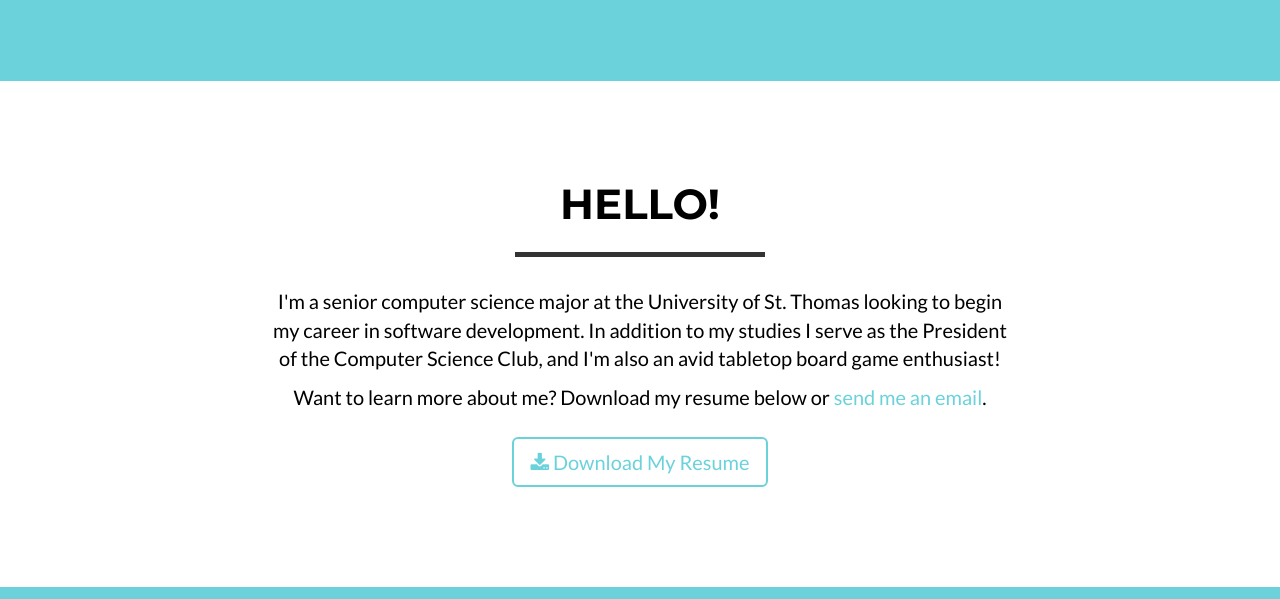
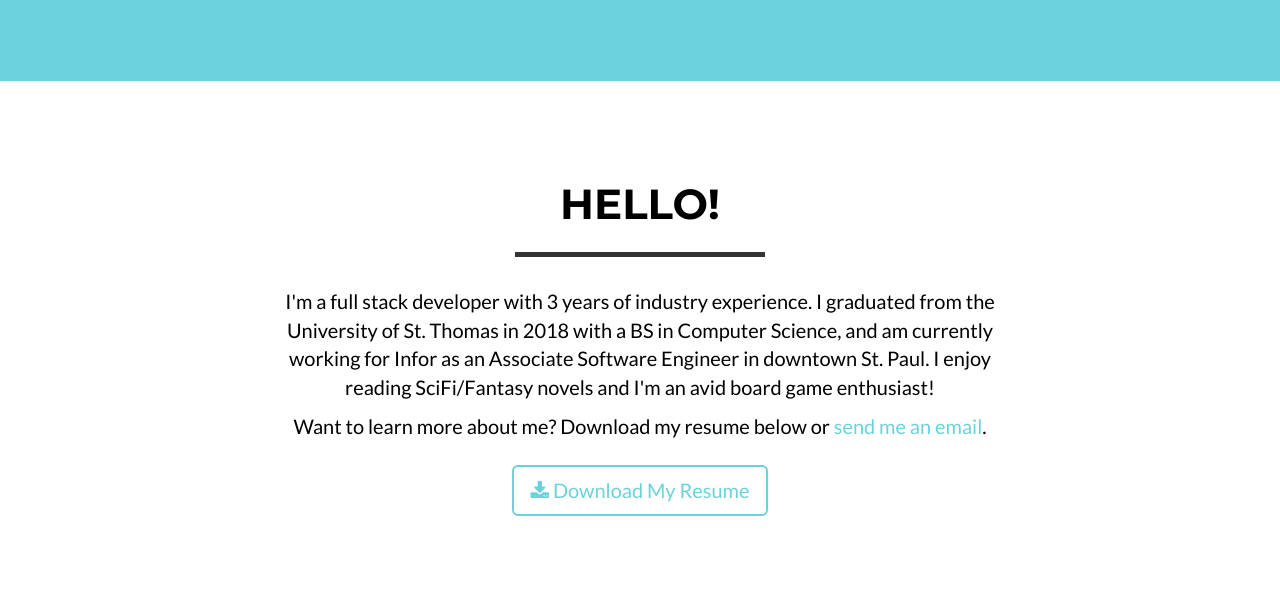
Before and after one commit to ntscheel/ntscheel.github.io, a plain HTML site: page index.html in a window 1280 px wide. Shown: the part 607-1206 px from the top of the page. Drawn offline with nearby package versions, Linux system fonts and the light colour scheme.

Commit message:
Update About section

```diff
--- a/index.html
+++ b/index.html
@@ -120,8 +120,9 @@
             <div class="row">
                 <div class="col-lg-8 col-lg-offset-2 text-center">
                     <p>
-                        I'm a senior computer science major at the University of St. Thomas looking to begin my career in software development.
-                        In addition to my studies I serve as the President of the Computer Science Club, and I'm also an avid tabletop board game enthusiast!
+                        I'm a full stack developer with 3 years of industry experience. I graduated from the University of St. Thomas
+                        in 2018 with a BS in Computer Science, and am currently working for Infor as an Associate Software Engineer in downtown
+                        St. Paul. I enjoy reading SciFi/Fantasy novels and I'm an avid board game enthusiast!
                     </p>
                     <p>Want to learn more about me? Download my resume below or <a href="mailto:ntscheel@gmail.com">send me an email</a>.</p>
                 </div>
```
